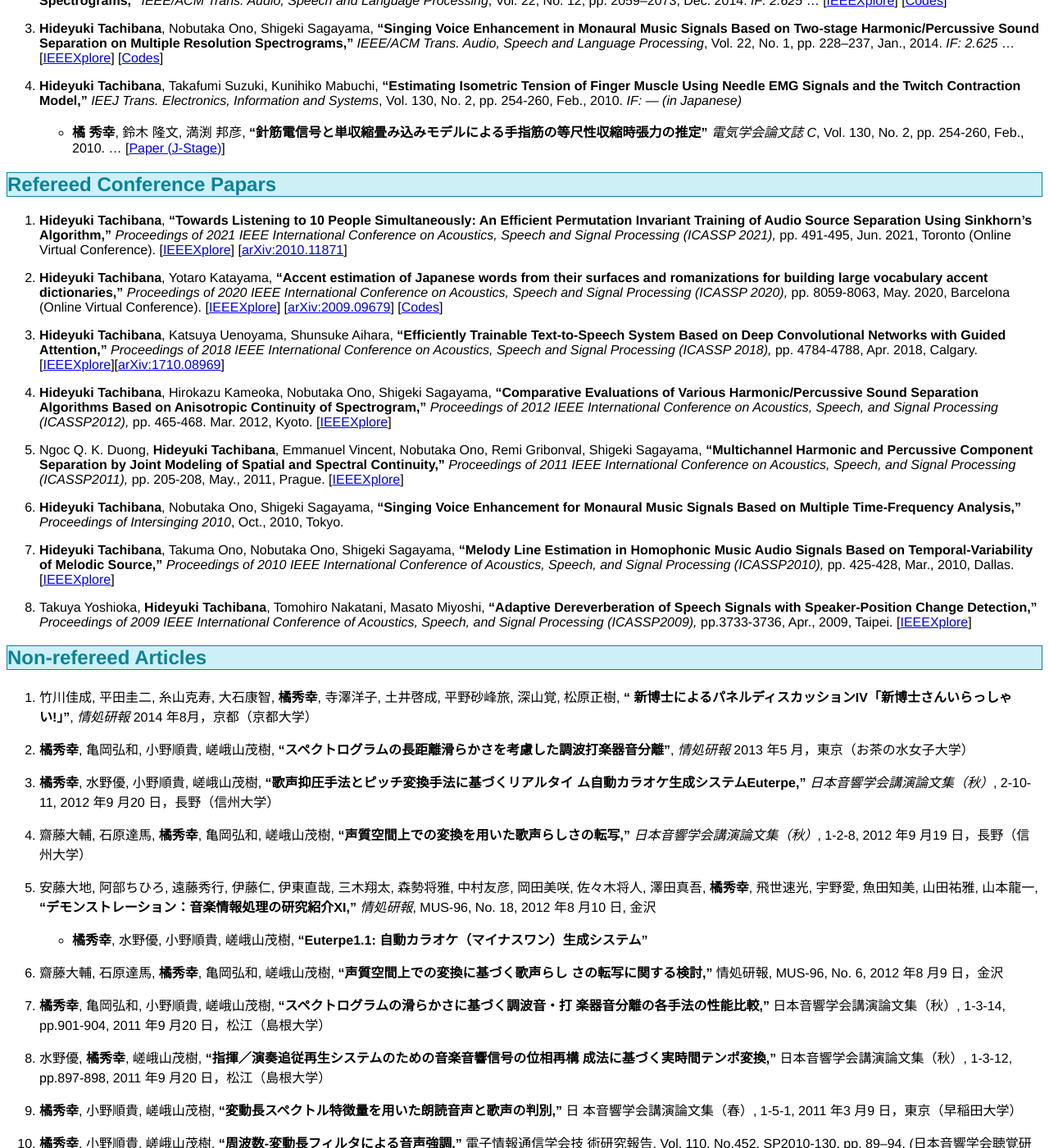
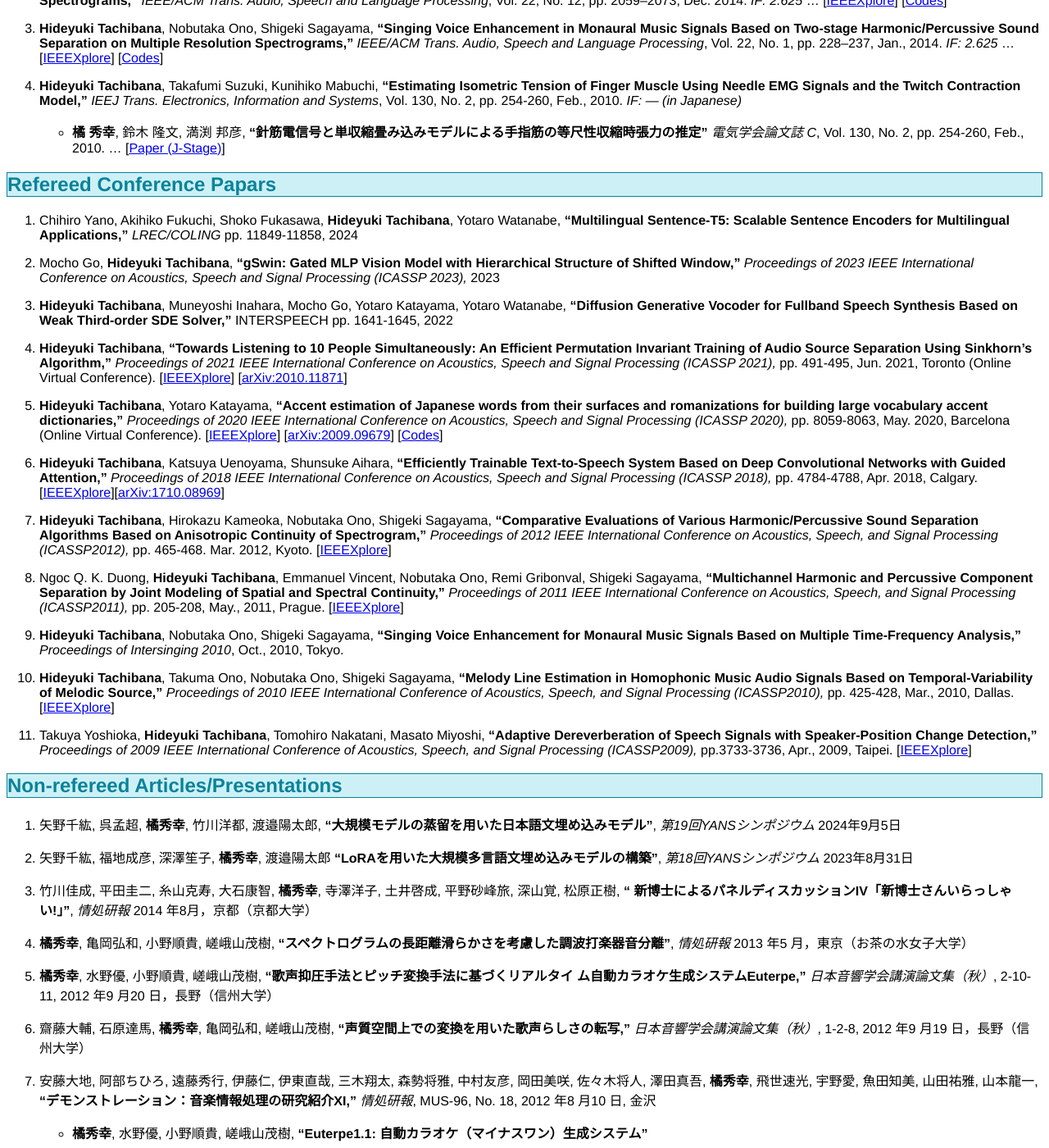
Before and after one commit to tachi-hi/tachi-hi.github.io, a Jekyll site: the page built from publications.md, in a window 1280 px wide and 1400 px high, scrolled down 336 px. Shown: the whole window at 82% size. Built offline with Jekyll 4.4.1, drawn with Linux system fonts in a browser that asks for light colours.

Commit message:
add recent papers

```diff
--- a/publications.md
+++ b/publications.md
@@ -42,6 +42,18 @@ Vol. 130, No. 2, pp. 254-260, Feb., 2010. *IF: ---* *(in Japanese)*
 ... [[Paper (J-Stage)](https://www.jstage.jst.go.jp/article/ieejeiss/130/2/130_2_254/_article/-char/ja/)]
 
 ## Refereed Conference Papars
+1. Chihiro Yano, Akihiko Fukuchi, Shoko Fukasawa, **Hideyuki Tachibana**, Yotaro Watanabe,
+**"Multilingual Sentence-T5: Scalable Sentence Encoders for Multilingual Applications,"**
+*LREC/COLING* pp. 11849-11858, 2024
+
+1. Mocho Go, **Hideyuki Tachibana**,
+**"gSwin: Gated MLP Vision Model with Hierarchical Structure of Shifted Window,"**
+*Proceedings of 2023 IEEE International Conference on Acoustics, Speech and Signal Processing (ICASSP 2023),* 2023
+
+1. **Hideyuki Tachibana**, Muneyoshi Inahara, Mocho Go, Yotaro Katayama, Yotaro Watanabe,
+**"Diffusion Generative Vocoder for Fullband Speech Synthesis Based on Weak Third-order SDE Solver,"**
+INTERSPEECH pp. 1641-1645, 2022
+
 1. **Hideyuki Tachibana**,
 **"Towards Listening to 10 People Simultaneously: An Efficient Permutation Invariant Training of Audio Source Separation Using Sinkhorn's Algorithm,"**
 *Proceedings of 2021 IEEE International Conference on Acoustics, Speech and Signal Processing (ICASSP 2021),*
@@ -92,7 +104,14 @@ pp. 465-468. Mar. 2012, Kyoto.
 pp.3733-3736, Apr., 2009, Taipei.
 [[IEEEXplore](https://doi.org/10.1109/ICASSP.2009.4960438)]
 
-## Non-refereed Articles
+## Non-refereed Articles/Presentations
+
+1. 矢野千紘, 呉孟超, **橘秀幸**, 竹川洋都, 渡邉陽太郎, **"大規模モデルの蒸留を用いた日本語文埋め込みモデル"**,
+*第19回YANSシンポジウム* 2024年9月5日
+
+1. 矢野千紘, 福地成彦, 深澤笙子, **橘秀幸**, 渡邉陽太郎
+**"LoRAを用いた大規模多言語文埋め込みモデルの構築"**,
+*第18回YANSシンポジウム* 2023年8月31日
 
 1. 竹川佳成, 平田圭二, 糸山克寿, 大石康智, **橘秀幸**, 寺澤洋子, 土井啓成, 平野砂峰旅, 深山覚, 松原正樹, **“ 新博士によるパネルディスカッションIV「新博士さんいらっしゃい!」”**, *情処研報* 2014
 年8月，京都（京都大学）
```
